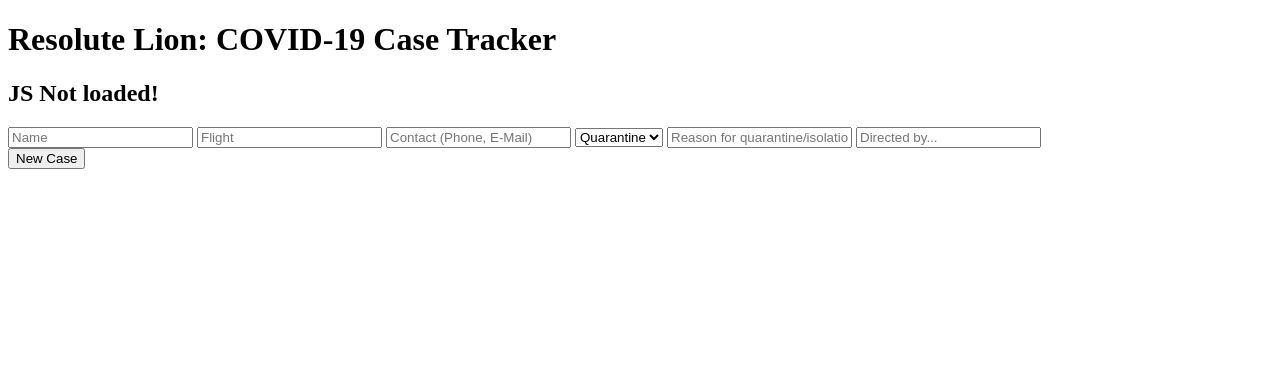
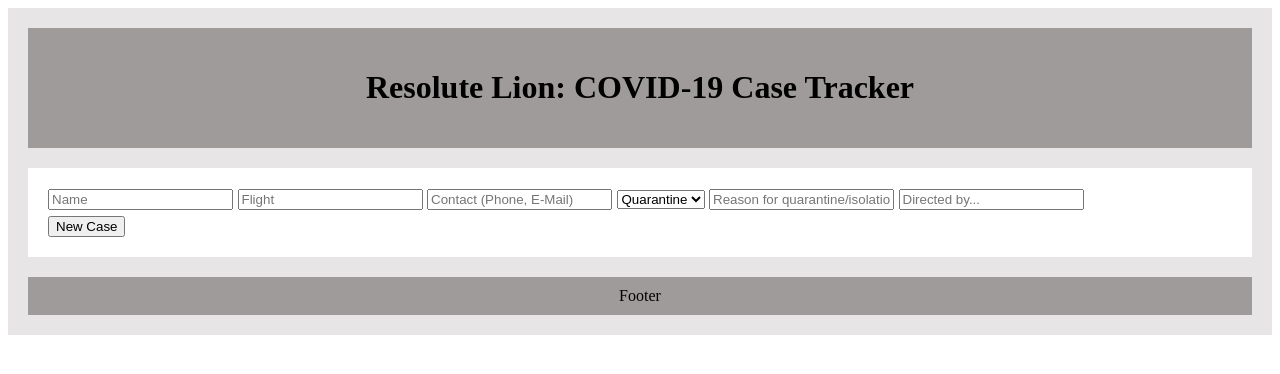
Before and after one commit to evgeniyp92/resolute-lion, a plain HTML site: page index.html in a window 1280 px wide. Drawn offline with Linux system fonts and the light colour scheme.

Commit message:
CSS Update
Updated CSS  properties for current html tags (top, header, input_container, controls_container)

Added footer id.

```diff
--- a/index.html
+++ b/index.html
@@ -11,7 +11,7 @@
     <div class="top">
         <div class="header">
             <h1>Resolute Lion: COVID-19 Case Tracker</h1>
-            <h2>JS Not loaded!</h2>
+
         </div>
         <div class="input__container">
             <input type="text" class="add__name" placeholder="Name">
@@ -30,6 +30,7 @@
             <!-- <button class="btn-edit">Edit Case</button>
             <button class="btn-report">Generate report</button> -->
         </div>
+        <div id="footer">Footer</div>
     </div>
 
     <div class="bottom">
@@ -54,9 +55,10 @@
                     <div class="separator">--------------------</div>
                 </div> -->
             </div>
+
         </div>
+
     </div>
-
     <script src="app.js"></script>
 </body>
 
--- a/style.css
+++ b/style.css
@@ -1,36 +1,42 @@
-/* .top {
-    height: 20vh;
-    background-image: linear-gradient(rgba(0, 0, 0, 0.884), rgba(243, 6, 6, 0.911));
+
+
+
+.top {
+    padding: 20px;
+    background-color: #e7e5e5;
     background-size: cover;
     background-position: center;
     position: relative;
 }
 
 .header {
-    position: absolute;
-    width: 350px;
-    top: 35%;
-    left: 50%;
-    transform: translate(-50%, -50%);
-    color: #fff;
-    margin-bottom: 20vh;
+    padding: 20px;
+    background-color: #a09b9b;
+    margin-bottom: 20px;
+    text-align: center;
 }
 
 .input__container {
-    position: absolute;
-    width: 1000px;
     font-size: 18px;
-    top: 50%;
-    left: 50%;
-    text-align: center;
-    font-weight: 300;
+    padding-top: 20px;
+    padding-left: 20px;
+    padding-bottom: 5px;
+    background-color: white;
+    text-align: left;
 }
 
-/* .controls__container {
-    position: absolute;
+.controls__container {
+    padding-left: 20px;
+    padding-bottom: 20px;
     font-size: 18px;
-    top: 50%;
-    left: 50%;
-    text-align: center;
-    font-weight: 300;
-} */
+    text-align: left;
+    background-color: white;
+}
+
+#footer {
+    background-color: #a09b9b;
+    margin-top: 20px;
+    padding: 10px;
+    text-align: center; {
+
+}
```
